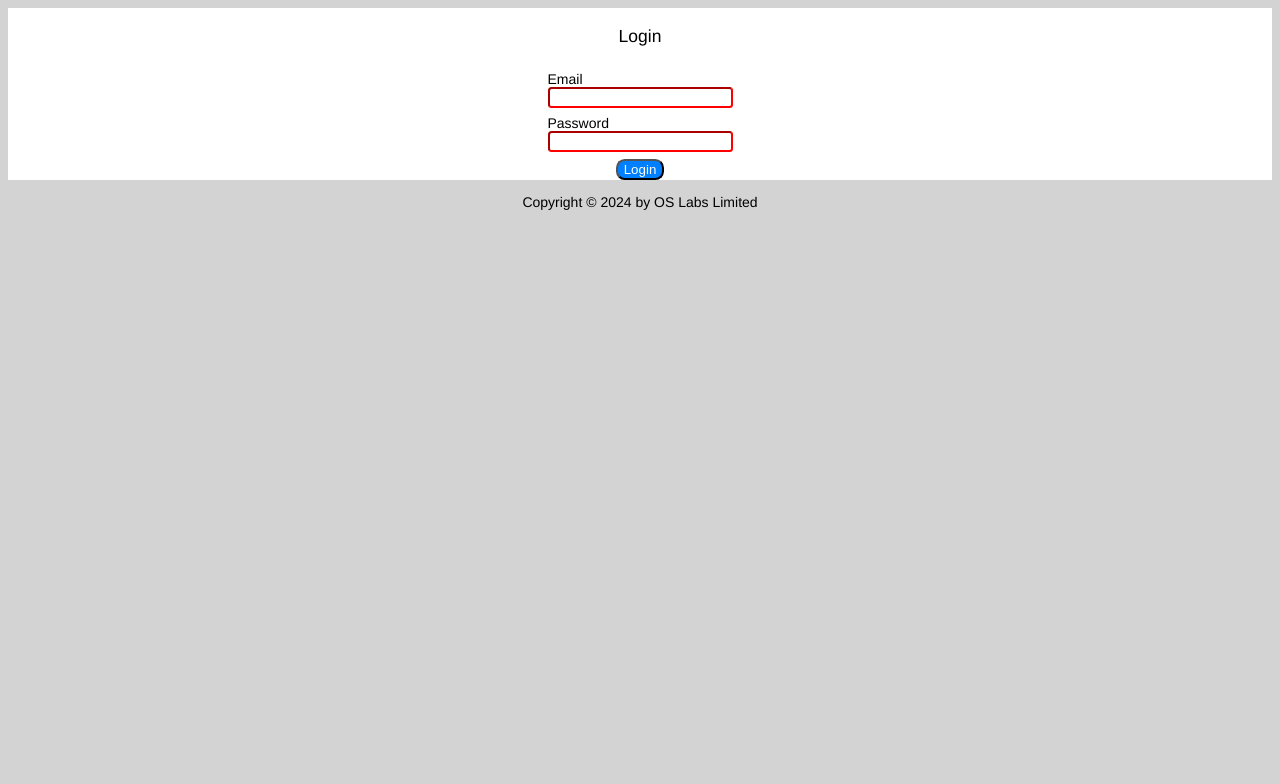
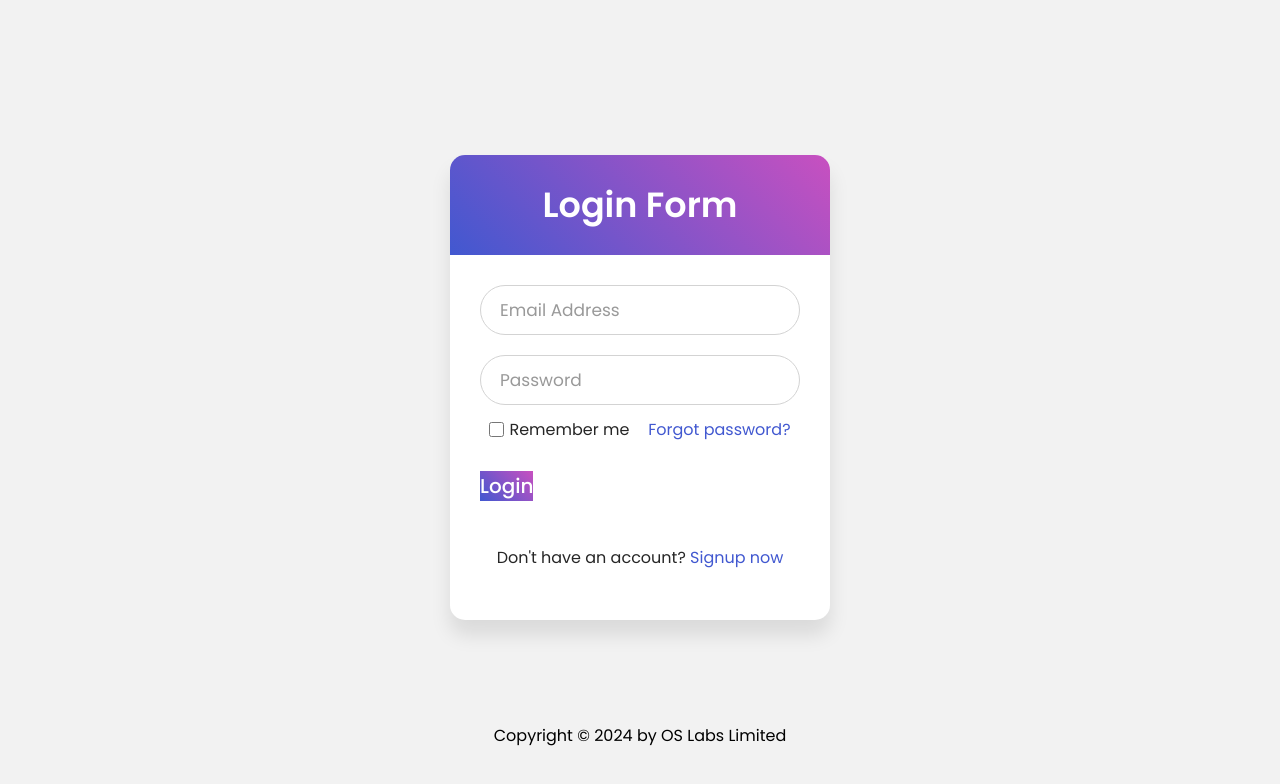
Before and after one commit to Ja-Uyoma/file-transfer, a website: page src/client/login.html in a window 1280 px wide. Drawn offline with Linux system fonts and the light colour scheme.

Commit message:
feat: rewrite the login page

```diff
--- a/public/css/login.css
+++ b/public/css/login.css
@@ -1,58 +1,130 @@
-:root {
-    box-sizing: border-box;
-    font-size: 0.875em;
+@import url('https://fonts.googleapis.com/css?family=Poppins:400,500,600,700&display=swap');
+*{
+  margin: 0;
+  padding: 0;
+  box-sizing: border-box;
+  font-family: 'Poppins', sans-serif;
 }
-
-*,
-::before,
-::after {
-    box-sizing: inherit;
+html,body{
+  display: grid;
+  height: 100%;
+  width: 100%;
+  place-items: center;
+  background: #f2f2f2;
 }
-
-body {
-    font-family: helvetica, arial, sans-serif;
-    background-color: lightgrey;
+::selection{
+  background: #4158d0;
+  color: #fff;
 }
-
-main {
-    background-color: white;
+.wrapper{
+  width: 380px;
+  background: #fff;
+  border-radius: 15px;
+  box-shadow: 0px 15px 20px rgba(0,0,0,0.1);
 }
-
-main > form {
-    display: flex;
-    flex-direction: column;
-    justify-content: center;
-    align-items: center;
-    gap: 0.5rem;
+.wrapper .title{
+  font-size: 35px;
+  font-weight: 600;
+  text-align: center;
+  line-height: 100px;
+  color: #fff;
+  user-select: none;
+  border-radius: 15px 15px 0 0;
+  background: linear-gradient(-135deg, #c850c0, #4158d0);
 }
-
-main > form > p {
-    font-size: 1.25rem;
+.wrapper form{
+  padding: 10px 30px 50px 30px;
 }
-
-main > form > label > input {
-    display: block;
-    border-radius: 0.25rem;
+.wrapper form .field{
+  height: 50px;
+  width: 100%;
+  margin-top: 20px;
+  position: relative;
 }
-
-main > form > label > input:valid {
-    border-color: green;
+.wrapper form .field input{
+  height: 100%;
+  width: 100%;
+  outline: none;
+  font-size: 17px;
+  padding-left: 20px;
+  border: 1px solid lightgrey;
+  border-radius: 25px;
+  transition: all 0.3s ease;
 }
-
-main > form > label > input:invalid {
-    border-color: red;
+.wrapper form .field input:focus,
+form .field input:valid{
+  border-color: #4158d0;
 }
-
-main > form > button {
-    background-color: #007FFF;
-    border-radius: 0.625rem;
-    color: white;
+.wrapper form .field label{
+  position: absolute;
+  top: 50%;
+  left: 20px;
+  color: #999999;
+  font-weight: 400;
+  font-size: 17px;
+  pointer-events: none;
+  transform: translateY(-50%);
+  transition: all 0.3s ease;
 }
-
-main > form > button:hover {
-    cursor: pointer;
+form .field input:focus ~ label,
+form .field input:valid ~ label{
+  top: 0%;
+  font-size: 16px;
+  color: #4158d0;
+  background: #fff;
+  transform: translateY(-50%);
 }
-
-footer {
-    text-align: center;
+form .content{
+  display: flex;
+  width: 100%;
+  height: 50px;
+  font-size: 16px;
+  align-items: center;
+  justify-content: space-around;
 }
+form .content .checkbox{
+  display: flex;
+  align-items: center;
+  justify-content: center;
+}
+form .content input{
+  width: 15px;
+  height: 15px;
+  background: red;
+}
+form .content label{
+  color: #262626;
+  user-select: none;
+  padding-left: 5px;
+}
+form .content .pass-link{
+  color: "";
+}
+form .field button {
+  color: #fff;
+  border: none;
+  padding-left: 0;
+  margin-top: -10px;
+  font-size: 20px;
+  font-weight: 500;
+  cursor: pointer;
+  background: linear-gradient(-135deg, #c850c0, #4158d0);
+  transition: all 0.3s ease;
+}
+form .field button:hover{
+  transform: scale(0.95);
+}
+form .signup-link{
+  color: #262626;
+  margin-top: 20px;
+  text-align: center;
+}
+form .pass-link a,
+form .signup-link a{
+  color: #4158d0;
+  text-decoration: none;
+}
+form .pass-link a:hover,
+form .signup-link a:hover{
+  text-decoration: underline;
+}
--- a/src/client/login.html
+++ b/src/client/login.html
@@ -11,21 +11,36 @@
     </header>
 
     <main>
-        <form action="/login" method="post">
-            <p>Login</p>
-
-            <label for="email">
-                Email
-                <input type="email" name="email" id="email" required>
-            </label>
-
-            <label for="password">
-                Password
-                <input type="password" name="password" id="password" required>
-            </label>
-
-            <button type="submit">Login</button>
-        </form>
+        <div class="wrapper">
+            <div class="title">
+               Login Form
+            </div>
+            <form action="/login" method="post">
+               <div class="field">
+                  <input type="email" name="email" required>
+                  <label>Email Address</label>
+               </div>
+               <div class="field">
+                  <input type="password" name="password" required>
+                  <label for="password">Password</label>
+               </div>
+               <div class="content">
+                  <div class="checkbox">
+                     <input type="checkbox" id="remember-me">
+                     <label for="remember-me">Remember me</label>
+                  </div>
+                  <div class="pass-link">
+                     <a href="#">Forgot password?</a>
+                  </div>
+               </div>
+               <div class="field">
+                  <button type="submit">Login</button>
+               </div>
+               <div class="signup-link">
+                  Don't have an account? <a href="/src/client/sign-up.html">Signup now</a>
+               </div>
+            </form>
+         </div>
     </main>
 
     <footer>
```
